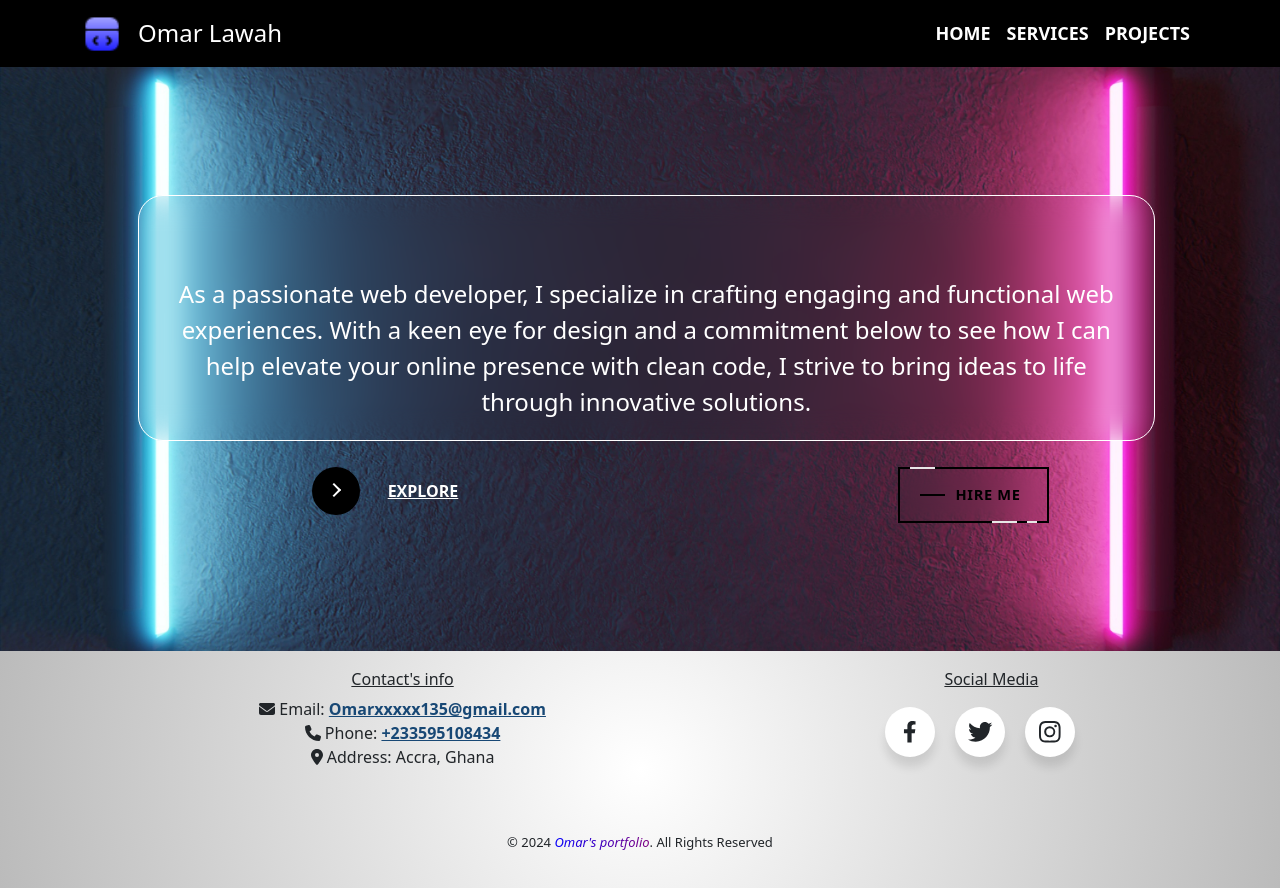
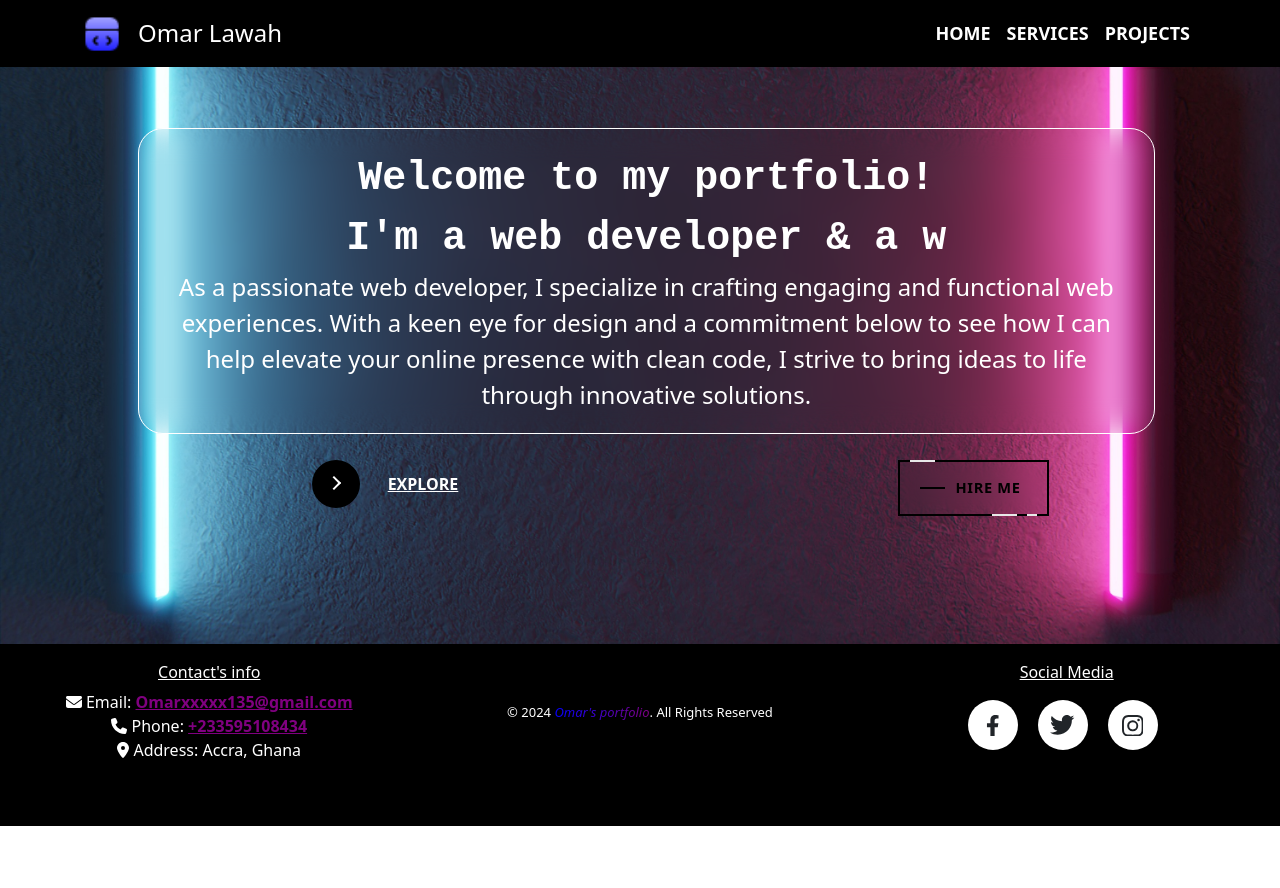
Before and after one commit to omarlawah/my-portfolio, a React (Create React App) app in the folder client/: page / in a window 1280 px wide. After the commit the page ends 826 px from the top, so only its background shows below. Built offline with nearby package versions, Linux system fonts and the light colour scheme.

Commit message:
modified footer's styling and adjusted the header's position to be fixed at top of webpage

```diff
--- a/client/src/App.css
+++ b/client/src/App.css
@@ -1,10 +1,18 @@
 
 /* header styling */
-  a{
+  .header{
+    position: fixed !important;
+    /* top: 0; */
+    width: 100%;
+    z-index: 100;
+  }
+
+a{
     color: #fff !important;
     text-decoration: none !important;
     font-weight: 600;
   }
+
 
   a.nav-link  {
     font-size: 18px;
@@ -333,20 +341,21 @@ div.home-container>.home-content>#intro> div.col> p>span{
 
  .footer{
     cursor: default;
-    padding: 1.5%;
-    background: radial-gradient(circle,#ffffff5b, #00000044 );
+    padding-top: 1.5%;
+    background-color: black;
  }
 
- .footer> div.row:nth-child(1){
-  padding-left: 10%;
-}
 
   h6{
   text-decoration: underline;
  }
 
-.footer>div.bottom>div.col>p>span#name-footer{
-    background: linear-gradient(90deg, blue, purple);
+.copyrights{
+  padding-top: 10%;
+}
+
+p.copyrights>span#name-footer{
+    background: linear-gradient(90deg, blue, purple);;
     -webkit-background-clip: text;
     -webkit-text-fill-color: transparent;
     font-style: oblique;
@@ -355,8 +364,14 @@ div.home-container>.home-content>#intro> div.col> p>span{
  #contacts{
   text-align: center;
   margin-left: -10%;
+  color: white;
  }
 
+.bottom{
+  color: white;
+  font-size: small;
+  text-align: center;
+}
 
  .footer > div.row > div.col-12 > #contacts > ul{
     list-style: none !important;
@@ -366,7 +381,7 @@ div.home-container>.home-content>#intro> div.col> p>span{
 
 
  .footer > div.row > div.col-12 > #contacts > ul > li > a{
-    color: #184875 !important;
+    color: purple !important;
     text-decoration: underline !important;
     font-weight: 700;
  }
@@ -375,6 +390,10 @@ div.home-container>.home-content>#intro> div.col> p>span{
  div.footer> div.row > div.col >p{
   text-align: center;
   font-size: small;
+}
+
+.socials>h6{
+  color: white;
 }
 
 .socials{
--- a/client/src/Footer.js
+++ b/client/src/Footer.js
@@ -10,7 +10,7 @@ const Footer = () => {
 
             <Container fluid className='footer'>
                 <Row xs={12}>
-                    <Col md={6} xs={12}>
+                    <Col md={4} xs={12}>
                         <div id='contacts'>
                             <ul>
                                 <h6>Contact's info</h6>
@@ -20,11 +20,15 @@ const Footer = () => {
                             </ul>
                         </div>
                     </Col>
-                    <Col className='socials' md={6} xs={12}>
+                    <Col className='bottom' md={4} xs={12}>
+                        <p className='copyrights'> &copy; {new Date().getFullYear()}<span id='name-footer'> Omar's portfolio</span>. All Rights Reserved</p>
+                        <br/>
+                    </Col>
+                    <Col className='socials' md={4} xs={12}>
                         <h6>Social Media</h6>
-                        <ul class="wrapper">
-                        <li class="icon facebook">
-                            <span class="tooltip">Facebook</span>
+                        <ul className="wrapper">
+                        <li className="icon facebook">
+                            <span className="tooltip">Facebook</span>
                             <svg
                             viewBox="0 0 320 512"
                             height="1.2em"
@@ -36,27 +40,27 @@ const Footer = () => {
                             ></path>
                             </svg>
                         </li>
-                        <li class="icon twitter">
-                            <span class="tooltip">Twitter</span>
+                        <li className="icon twitter">
+                            <span className="tooltip">Twitter</span>
                             <svg
                             height="1.8em"
                             fill="currentColor"
                             viewBox="0 0 48 48"
                             xmlns="http://www.w3.org/2000/svg"
-                            class="twitter"
+                            className="twitter"
                             >
                             <path
                                 d="M42,12.429c-1.323,0.586-2.746,0.977-4.247,1.162c1.526-0.906,2.7-2.351,3.251-4.058c-1.428,0.837-3.01,1.452-4.693,1.776C34.967,9.884,33.05,9,30.926,9c-4.08,0-7.387,3.278-7.387,7.32c0,0.572,0.067,1.129,0.193,1.67c-6.138-0.308-11.582-3.226-15.224-7.654c-0.64,1.082-1,2.349-1,3.686c0,2.541,1.301,4.778,3.285,6.096c-1.211-0.037-2.351-0.374-3.349-0.914c0,0.022,0,0.055,0,0.086c0,3.551,2.547,6.508,5.923,7.181c-0.617,0.169-1.269,0.263-1.941,0.263c-0.477,0-0.942-0.054-1.392-0.135c0.94,2.902,3.667,5.023,6.898,5.086c-2.528,1.96-5.712,3.134-9.174,3.134c-0.598,0-1.183-0.034-1.761-0.104C9.268,36.786,13.152,38,17.321,38c13.585,0,21.017-11.156,21.017-20.834c0-0.317-0.01-0.633-0.025-0.945C39.763,15.197,41.013,13.905,42,12.429"
                             ></path>
                             </svg>
                         </li>
-                        <li class="icon instagram">
-                            <span class="tooltip">Instagram</span>
+                        <li className="icon instagram">
+                            <span className="tooltip">Instagram</span>
                             <svg
                             xmlns="http://www.w3.org/2000/svg"
                             height="1.2em"
                             fill="currentColor"
-                            class="bi bi-instagram"
+                            className="bi bi-instagram"
                             viewBox="0 0 16 16"
                             >
                             <path
@@ -67,11 +71,6 @@ const Footer = () => {
                         </ul>
                     </Col>
                 </Row>
-                <Row xs={12} className='bottom'>
-                    <Col>
-                        <p> &copy; {new Date().getFullYear()}<span id='name-footer'> Omar's portfolio</span>. All Rights Reserved</p>
-                    </Col>
-                </Row>
             </Container>
         </>
      );
--- a/client/src/Header.js
+++ b/client/src/Header.js
@@ -7,7 +7,7 @@ import logo from './assets/logo.png';
 const Header = () => {
 
   return (
-    <Navbar expand="sm"  bg='black'>
+    <Navbar className='header' expand="sm"  bg='black'>
       <Container>
         <Navbar.Brand><Image src={logo} alt='logo'/></Navbar.Brand>
         <Navbar.Brand>Omar Lawah</Navbar.Brand>
--- a/client/src/Home.js
+++ b/client/src/Home.js
@@ -5,26 +5,20 @@ import { Link } from 'react-router-dom';
 
 
 const Home = () => {
+    // function to make the intro text change every 0.1 second
+    const phrases = [" I'm a web developer & a web designer."];
+    const [phrase, setPhrase] = useState();
 
-    const phrases = ["Welcome to my portfolio!", " I'm a web developer & a web designer.",];
-    const [phrase, setPhrase] = useState();
-    // // function to make the intro text change every 0.1 second
-    // useEffect(() => {
-    //         let phraseIndex = 0;
-    //         let letterIndex = 0;
-    //         const intervalId = setInterval(() => {
-    //             if (letterIndex <= phrases[phraseIndex].length) {
-    //                 setPhrase(phrases[phraseIndex].slice(0, letterIndex));
-    //                     letterIndex++;
-    //             } else {
-    //                 letterIndex = 0;
-    //                 phraseIndex = (phraseIndex + 1) % phrases.length;
-    //             }
-    //         }, 100);
+    useEffect(() => {
+            let letterIndex = 0;
+            const intervalId = setInterval(() => {
+                setPhrase(phrases[0].slice(0, letterIndex));
+                letterIndex++;
+            }, 200);
 
-    //         return () => clearInterval(intervalId);
+            return () => clearInterval(intervalId);
 
-    // },[]);
+    },[]);
 
 
 
@@ -34,7 +28,7 @@ const Home = () => {
             <Container fluid className="home-content">
                 <Row id='intro'>
                     <Col>
-                        <p><span>{phrase}</span><br/>As a passionate web developer, I specialize
+                        <p><span>Welcome to my portfolio!</span><br/><span>{phrase}</span><br/>As a passionate web developer, I specialize
                          in crafting engaging and functional web experiences. With a keen eye for design and a commitment
                           below to see how I can help elevate your online presence with clean code, I strive to bring ideas
                            to life through innovative solutions.
@@ -42,21 +36,21 @@ const Home = () => {
                     </Col>
                     <Row>
                         <Col>
-                            <button  class="learn-more">
+                            <button  className="learn-more">
                                 <Link  to='/Projects'>
-                                <span class="circle" aria-hidden="true">
-                                    <span class="icon arrow"></span>
+                                <span className="circle" aria-hidden="true">
+                                    <span className="icon arrow"></span>
                                     </span>
-                                <span class="button-text">Explore</span>
+                                <span className="button-text">Explore</span>
                                 </Link>
                             </button>
                         </Col>
                         <Col>
-                            <button class="fancy" >
-                                <span class="top-key"></span>
-                                <span class="text">Hire Me</span>
-                                <span class="bottom-key-1"></span>
-                            <span class="bottom-key-2"></span>
+                            <button className="fancy" >
+                                <span className="top-key"></span>
+                                <span className="text">Hire Me</span>
+                                <span className="bottom-key-1"></span>
+                                <span className="bottom-key-2"></span>
                             </button>
                         </Col>
                     </Row>
--- a/client/src/Projects.js
+++ b/client/src/Projects.js
@@ -1,41 +1,10 @@
-import backGround from './assets/backGround.jpg';
-import {Carousel} from 'react-bootstrap';
-import { useState } from 'react';
+
 
 const Projects = () => {
-     // hook to control the carousel
-     const [index, setIndex] = useState(0);
-     const handleSelect = (selectedIndex) => {
-         setIndex(selectedIndex);
-     };
+
     return (
         <>
-            <Carousel  activeIndex={index} onSelect={handleSelect}>
-            <Carousel.Item>
-                {/* Placeholder content for the first slide */}
-                <img
-                className="d-block  w-100"
-                src={backGround}
-                alt="First slide"
-                />
-            <Carousel.Caption>
-                <h3>The<i> Designer</i></h3>
-                <p>Crafting seamless user experiences through code.</p>
-            </Carousel.Caption>
-            </Carousel.Item>
-            <Carousel.Item>
-                {/* Placeholder content for the third slide */}
-                <img
-                className="d-block w-100"
-                src={backGround}
-                alt="second slide"
-                />
-            <Carousel.Caption>
-                <h3>The <i>Programmer</i></h3>
-                <p>Empowering businesses with cutting-edge web solutions.</p>
-            </Carousel.Caption>
-            </Carousel.Item>
-        </Carousel>
+
         </>
      );
 }
```
Also changed, not shown: client/src/Services.js (+37 -1 lines), client/src/App.js (line endings or trailing spaces).
